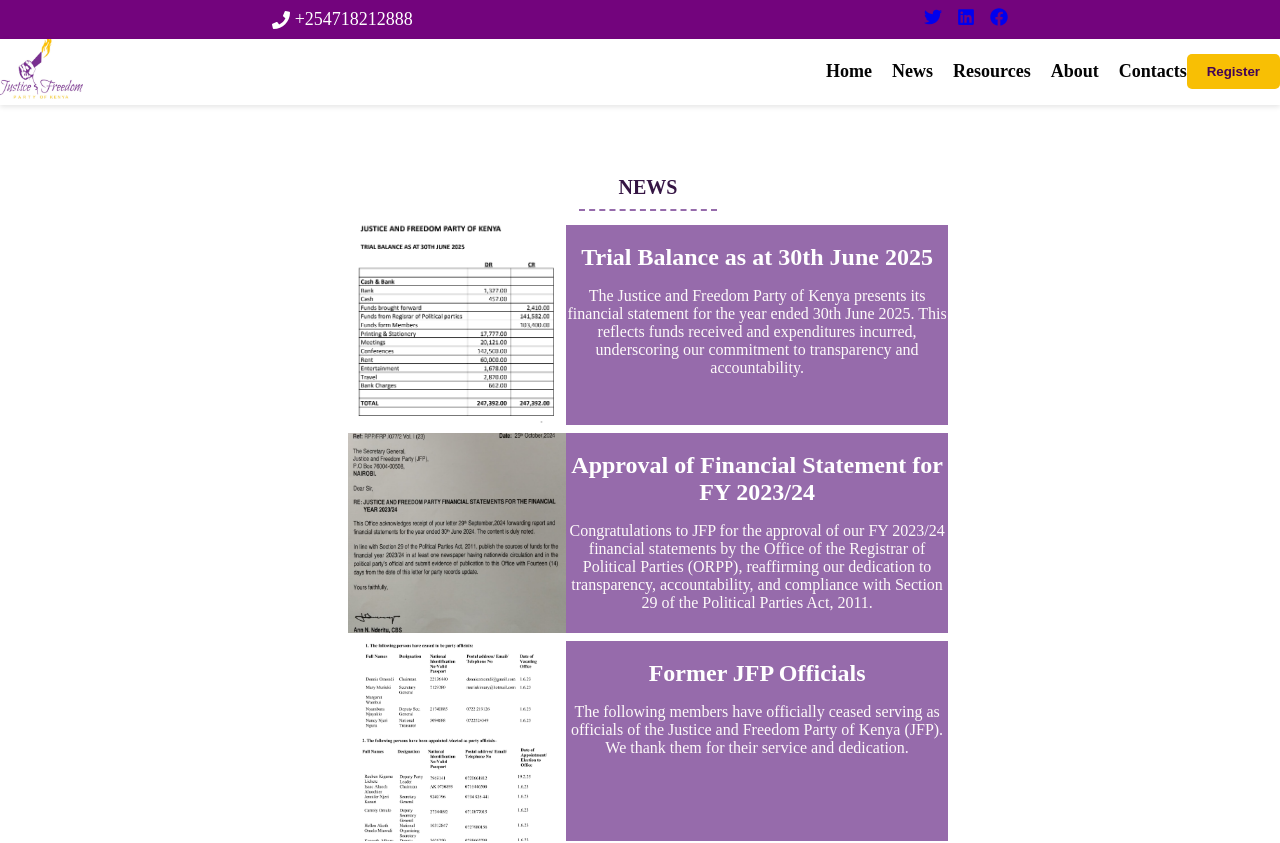
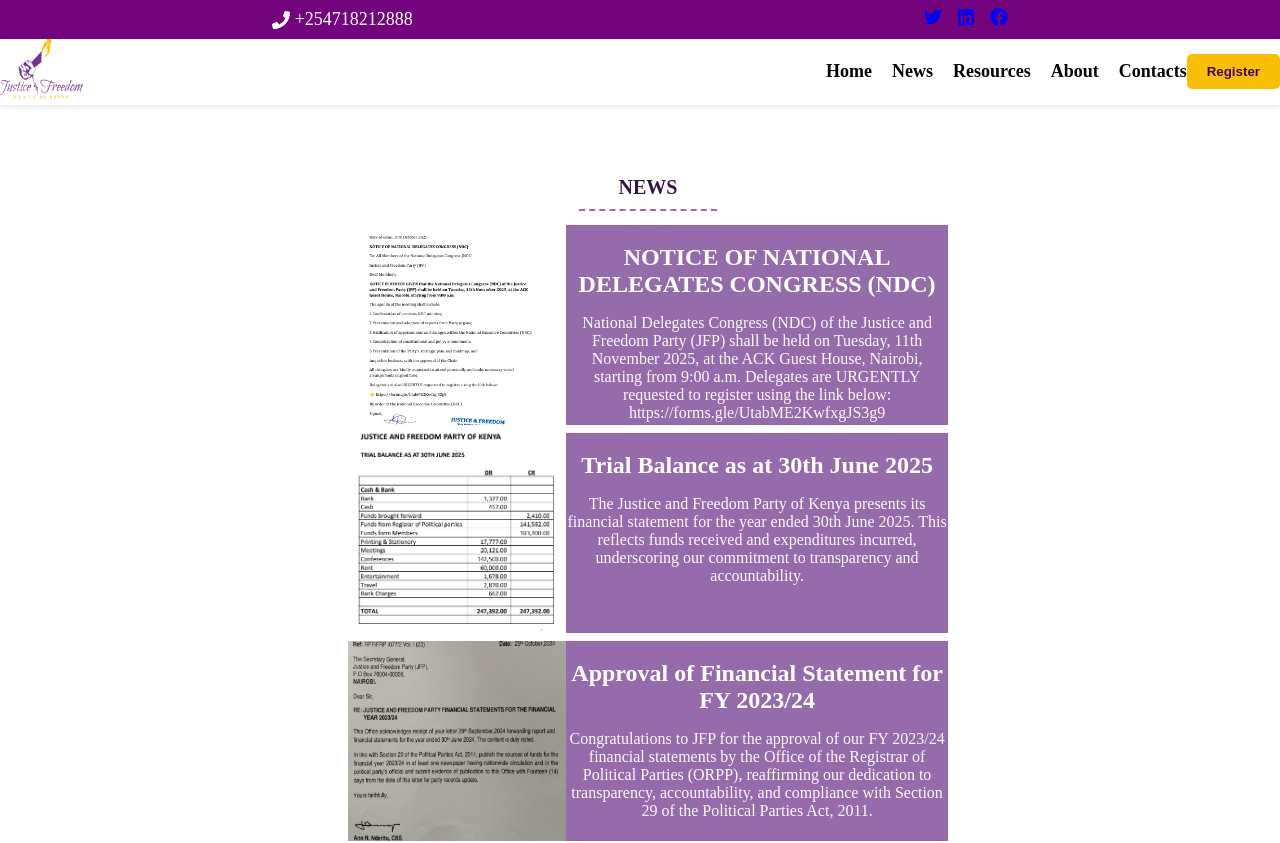
Before and after one commit to QueenterJuma/jfp-kenya, a React (Vite) app: page /news in a window 1280 px wide. Shown: the top 843 px of the page. Built offline with nearby package versions, Linux system fonts and the light colour scheme; a web font is replaced by a local one.

Commit message:
Add notice

```diff
--- a/src/components/News/NewsList.js
+++ b/src/components/News/NewsList.js
@@ -1,8 +1,15 @@
+import Ndc from '../../assets/Notice1.png'
 import Statement2023 from '../../assets/statement2023-24.png'
 import Members from '../../assets/Member-form.jpg'
 import TrialBalance from '../../assets/Trial-balance.png'
 
 export const NewsList = [
+  {
+    title: 'NOTICE OF NATIONAL DELEGATES CONGRESS (NDC) ',
+    description: 'National Delegates Congress (NDC) of the Justice and Freedom Party (JFP) shall be held on Tuesday, 11th November 2025, at the ACK Guest House, Nairobi, starting from 9:00 a.m. Delegates are URGENTLY requested to register using the link below: https://forms.gle/UtabME2KwfxgJS3g9  ',
+    link: 'https://forms.gle/UtabME2KwfxgJS3g9 ',
+    image: Ndc,
+  },
   {
     title: 'Trial Balance as at 30th June 2025',
     description: 'The Justice and Freedom Party of Kenya presents its financial statement for the year ended 30th June 2025. This reflects funds received and expenditures incurred, underscoring our commitment to transparency and accountability.',
```
